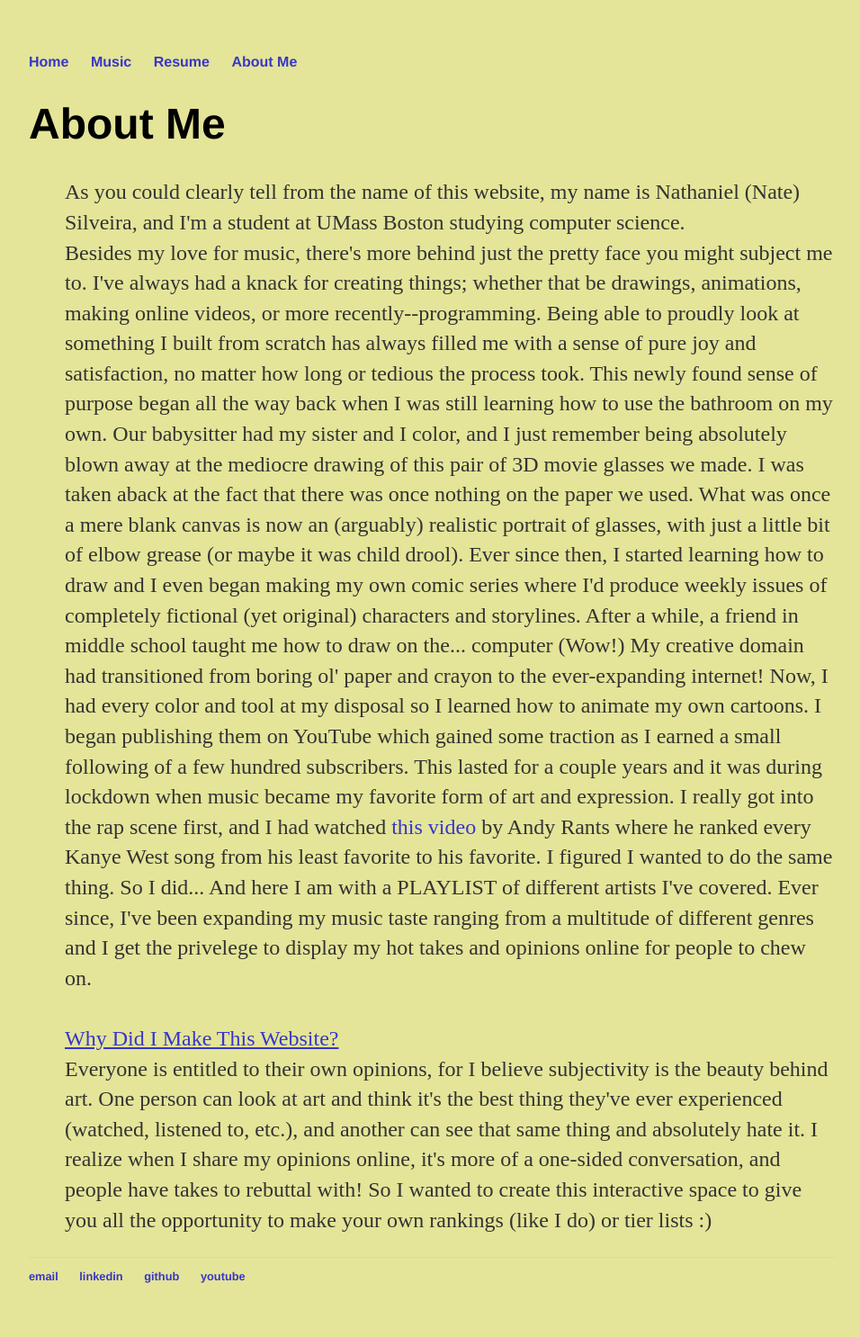
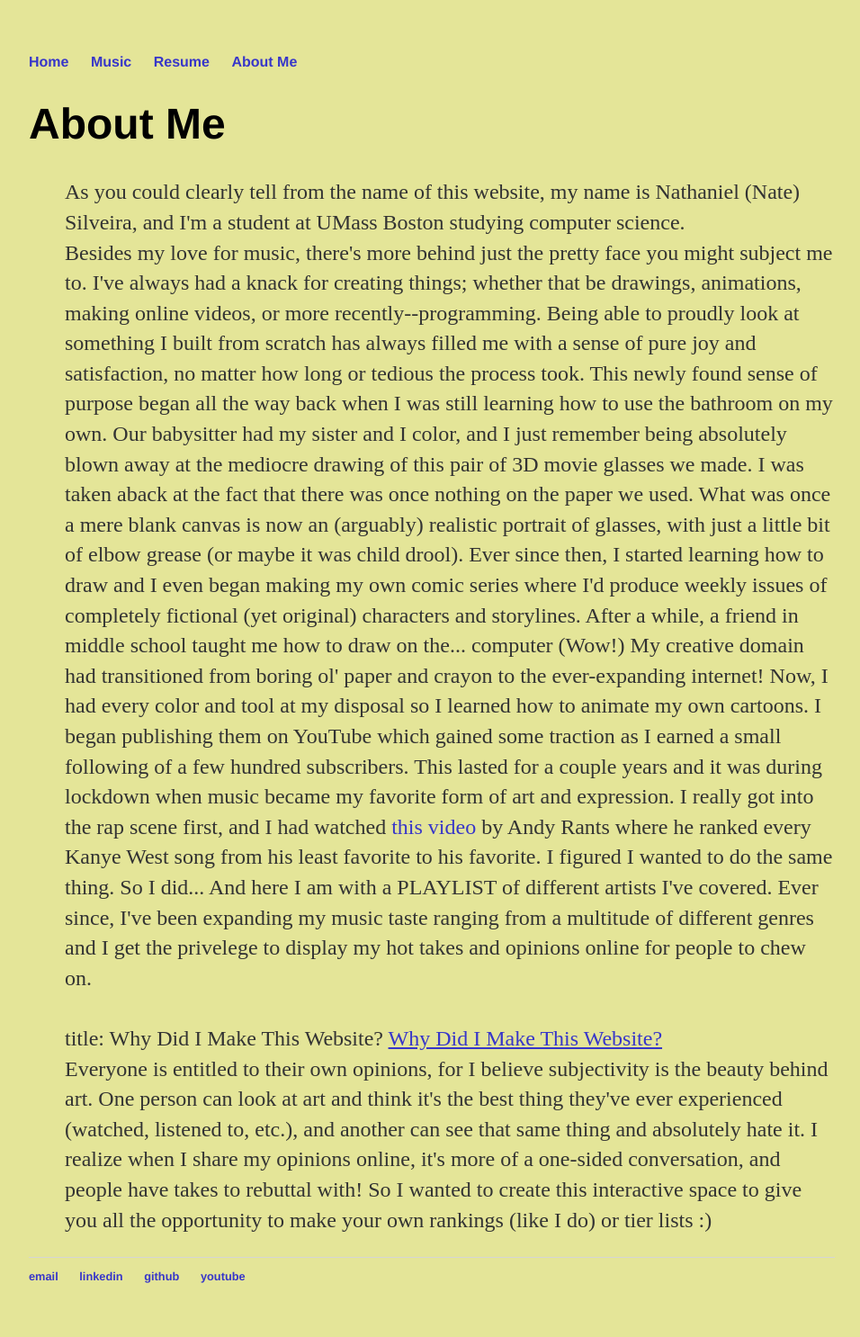
Before and after one commit to n8silveira/n8silveira.github.io, a Jekyll site: the page built from about/index.html, in a window 1280 px wide. Shown: the whole page at 90% size, without its empty margins (160-1116 px from the left). Built offline with Jekyll 4.4.1, drawn with Linux system fonts in a browser that asks for light colours.

Commit message:
Update index.html

```diff
--- a/about/index.html
+++ b/about/index.html
@@ -26,7 +26,7 @@ title: About Me
 			to do the same thing. So I did... And here I am with a PLAYLIST of different artists I've covered. Ever since,
 			I've been expanding my music taste ranging from a multitude of different genres and I get the privelege to
 			display my hot takes and opinions online for people to chew on.<br><br>
-
+title: Why Did I Make This Website?
 			<a><u>Why Did I Make This Website?</u></a><br>
 			Everyone is entitled to their own opinions, for I believe subjectivity is the beauty behind art. One person can look at
 			art and think it's the best thing they've ever experienced (watched, listened to, etc.), and another can see that same
```
